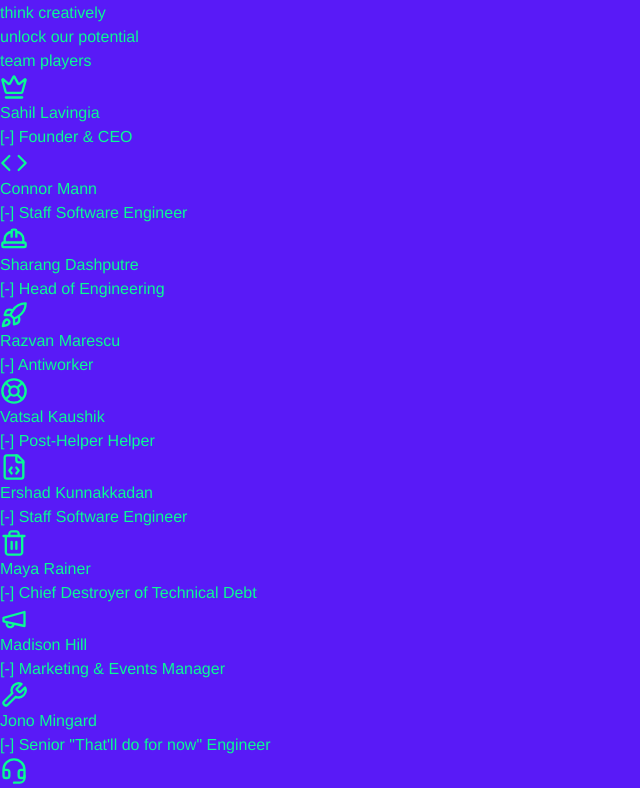
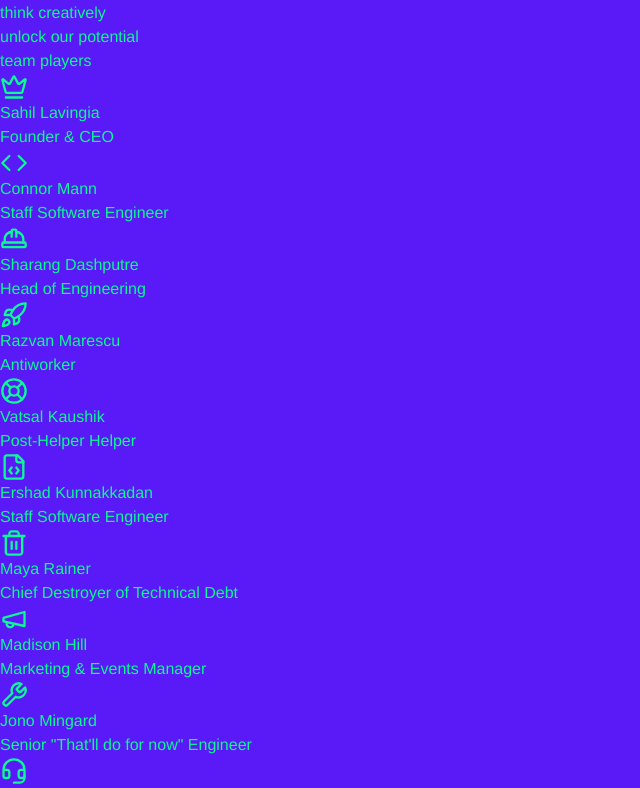
Before and after one commit to antiwork/antiwork, a Next.js app: page / in a window 1280 px wide. Shown: the part 1042-1830 px from the top of the page, without its empty margins (0-640 px from the left). Built offline with nearby package versions, Linux system fonts and the light colour scheme.

Commit message:
Update team players section: add underlines to linked names and remove [-] prefix from titles
Co-Authored-By: sahil.lavingia@gmail.com <sahil.lavingia@gmail.com>

```diff
--- a/components/page.tsx
+++ b/components/page.tsx
@@ -435,7 +435,7 @@ function PageContent() {
                       {player.url ? (
                         <a
                           href={player.url}
-                          className="hover:underline"
+                          className="underline hover:no-underline"
                           style={{ color: textColor }}
                         >
                           {player.name}
@@ -449,7 +449,7 @@ function PageContent() {
                     className="text-xs sm:text-sm xl:text-base"
                     style={{ color: textColor }}
                   >
-                    [-] {player.title}
+                    {player.title}
                   </p>
                 </div>
               ))}
```
